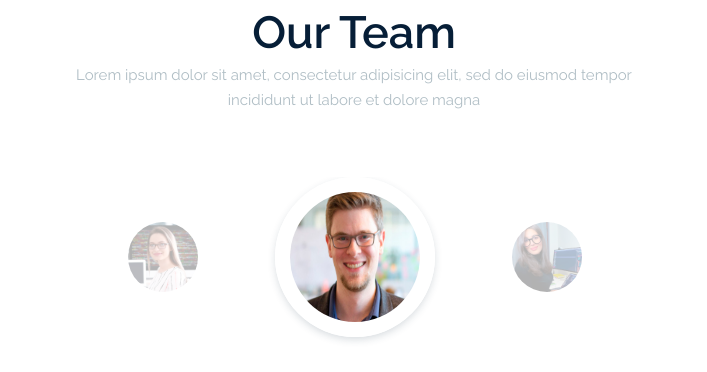
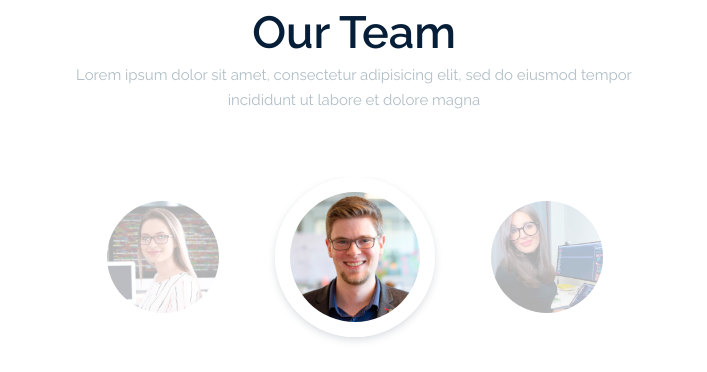
Before and after one commit to seb510/macet, a plain HTML site: page index.html in a window 1280 px wide. Shown: the part 3260-3632 px from the top of the page, without its empty margins (286-993 px from the left). Drawn offline with nearby package versions, Linux system fonts and the light colour scheme.

Commit message:
fixed slider

```diff
--- a/css/style.css
+++ b/css/style.css
@@ -775,13 +775,14 @@ input::placeholder {
   overflow: hidden;
   opacity: 0.3;
   margin: 0 auto 10px;
+  transform: scale(.8);
   cursor: pointer;
 }
 
 .team__slider-img img {
-  border-radius: 50%;
-  width: 100px;
-  height: 100px;
+  width: 100%;
+  height: 100%;
+  object-fit: cover;
 }
 
 .team__slider-item.slick-slide.slick-current.slick-active .team__slider-img {
@@ -789,11 +790,7 @@ input::placeholder {
   border: solid 15px #fff;
   -webkit-box-shadow: 0px 3px 8px -1px rgba(34, 60, 80, 0.2);
   box-shadow: 0px 3px 8px -1px rgba(34, 60, 80, 0.2);
-}
-
-.team__slider-item.slick-slide.slick-current.slick-active .team__slider-img img {
-  width: 160px;
-  height: 160px;
+  transform: scale(1);
 }
 
 .team__info {
```
